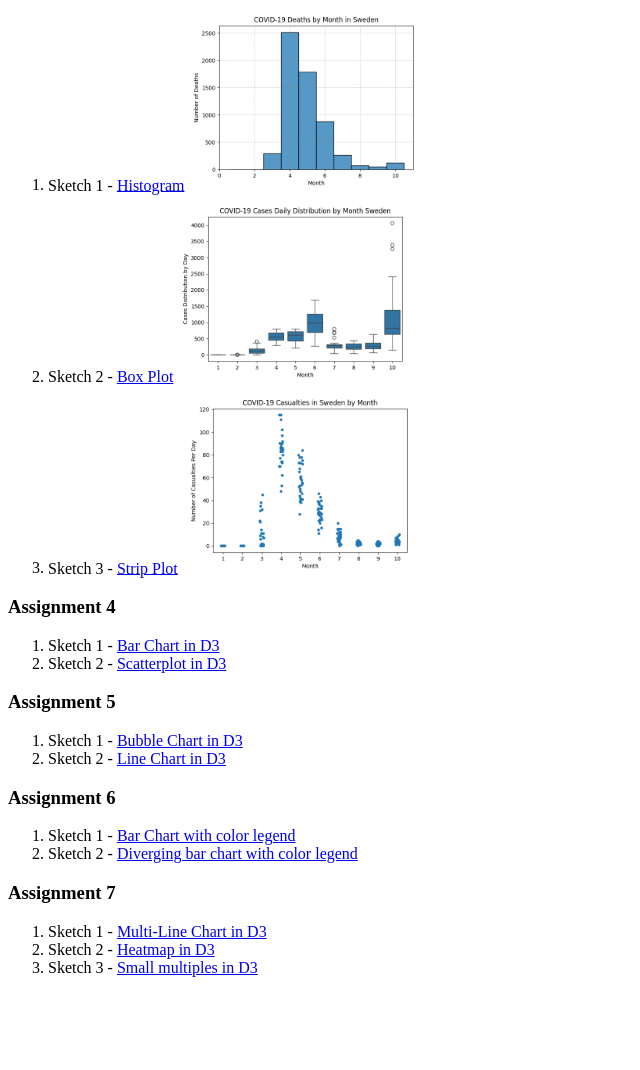
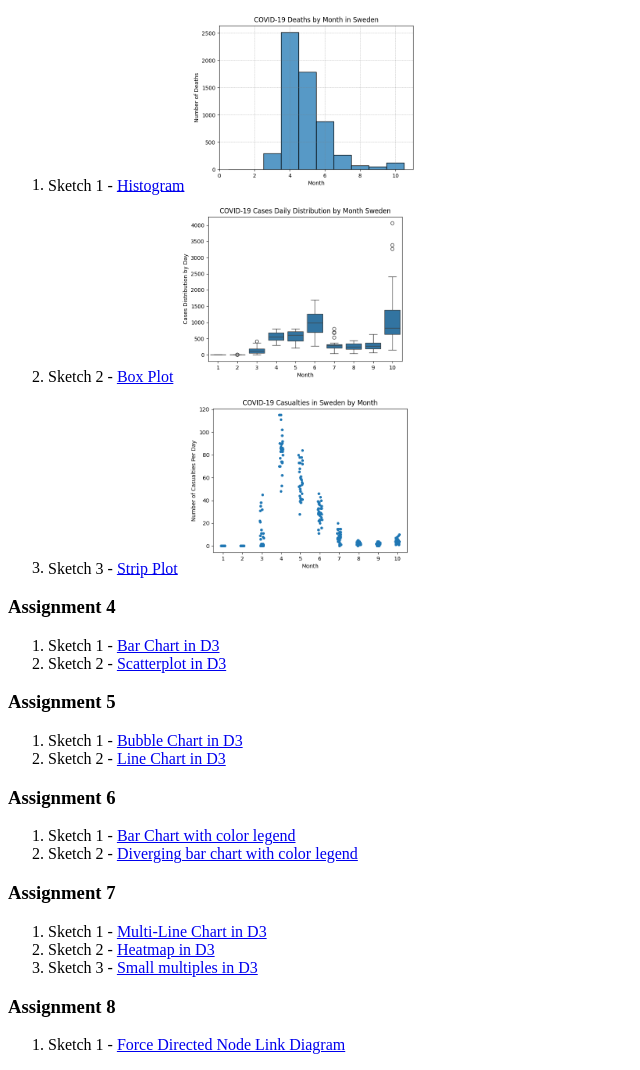
Before and after one commit to karldif01/Data-Visualization-Portfolio, a plain HTML site: page index.html in a window 1280 px wide. Shown: the part 319-1389 px from the top of the page, without its empty margins (0-640 px from the left). Before the commit the page ends 1312 px from the top, so only its background shows below. Drawn offline with Linux system fonts and the light colour scheme.

Commit message:
Add files via upload

```diff
--- a/index.html
+++ b/index.html
@@ -57,5 +57,12 @@
         <li>Sketch 3 - <a href="https://vizhub.com/karldif01/597567e55cf54169a117265027705e60">Small multiples in D3</a></li>
 
     </ol>
+
+    <h3>Assignment 8</h3>
+    <ol>
+        <li>Sketch 1 - <a href="https://vizhub.com/karldif01/ac206f0748004b8fb27d6c1d37afa67b">Force Directed Node Link Diagram</a></li>
+
+
+    </ol>
 </body>
 </html>
```
